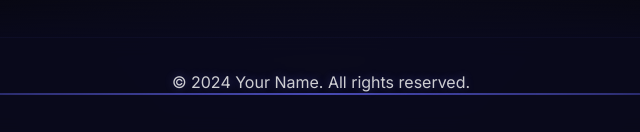
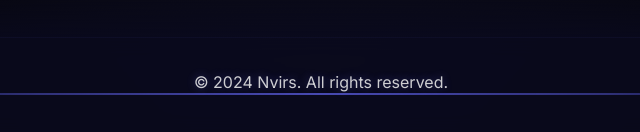
Before and after one commit to Nvirs/personalsite, a plain HTML site: page index.html in a window 1280 px wide. Shown: the part 4581-4713 px from the top of the page, 319-959 px from the left. Drawn offline with nearby package versions, Linux system fonts and the light colour scheme.

Commit message:
Update index.html

```diff
--- a/index.html
+++ b/index.html
@@ -356,7 +356,7 @@
     <footer class="footer">
         <div class="container">
             <div class="footer-content">
-                <p>&copy; 2024 Your Name. All rights reserved.</p>
+                <p>&copy; 2024 Nvirs. All rights reserved.</p>
                 <div class="footer-glow"></div>
             </div>
         </div>
```
